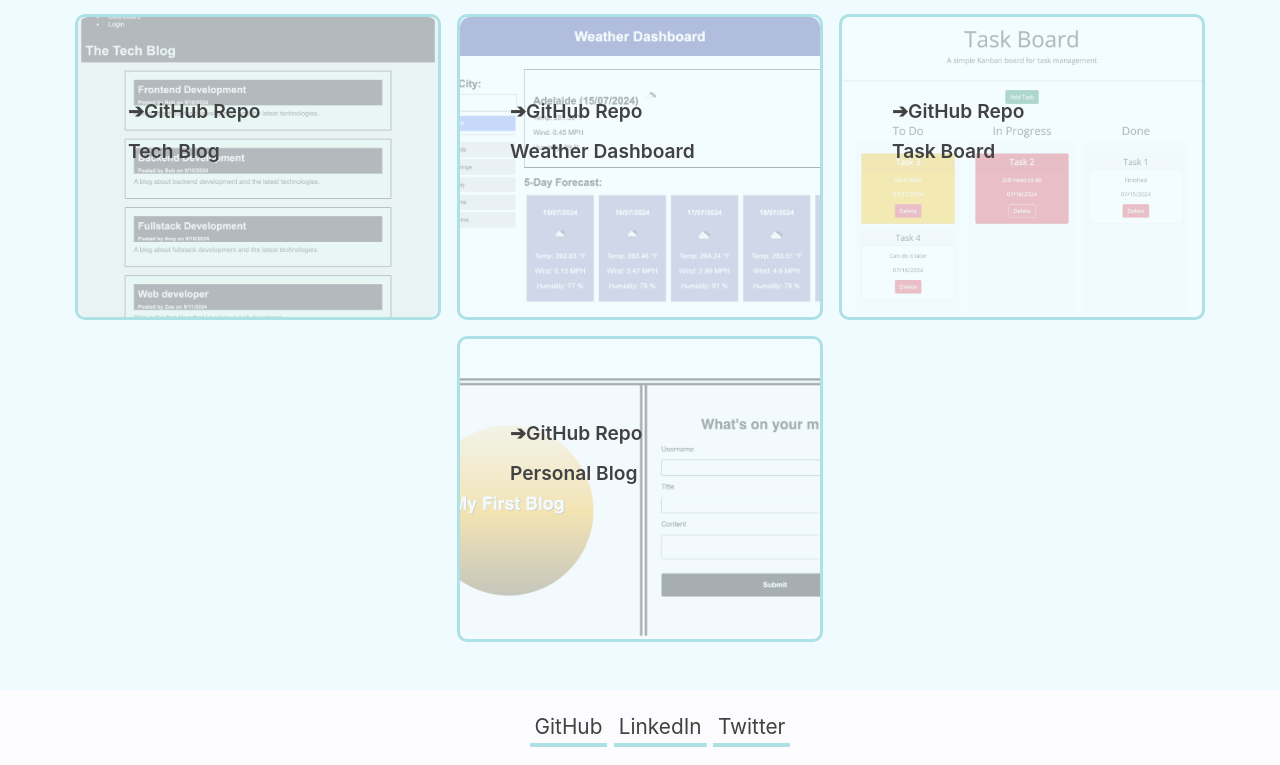
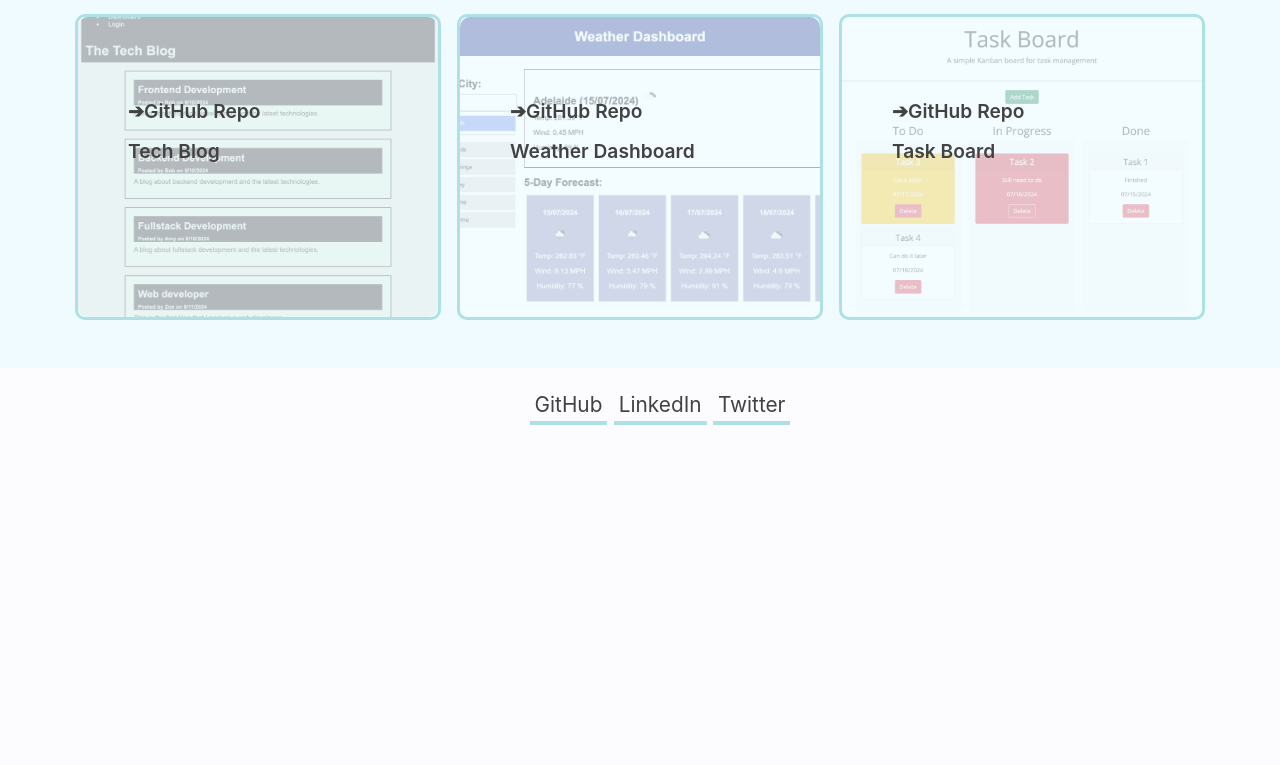
Before and after one commit to Zoooe-Brooo/module-20-challenge-react-portfolio, a React (Vite) app: page /portfolio in a window 1280 px wide. Shown: the part 520-1285 px from the top of the page. After the commit the page ends 963 px from the top, so only its background shows below. Built offline with nearby package versions, Linux system fonts and the light colour scheme.

Commit message:
update numbers of projects

```diff
--- a/src/pages/PortfolioPage.jsx
+++ b/src/pages/PortfolioPage.jsx
@@ -52,13 +52,6 @@ const projects = [
         github: "https://github.com/Zoooe-Brooo/module-5-challenge-task-board",
         project_id: 6,
     },
-    {
-        image: PersonalBlog,
-        name: "Personal Blog",
-        website: "https://zoooe-brooo.github.io/module-4-challenge-personal-blog/",
-        github: "https://github.com/Zoooe-Brooo/module-4-challenge-personal-blog",
-        project_id: 7,
-    },
 ];
 
 export default function PortfolioPage() {
```
